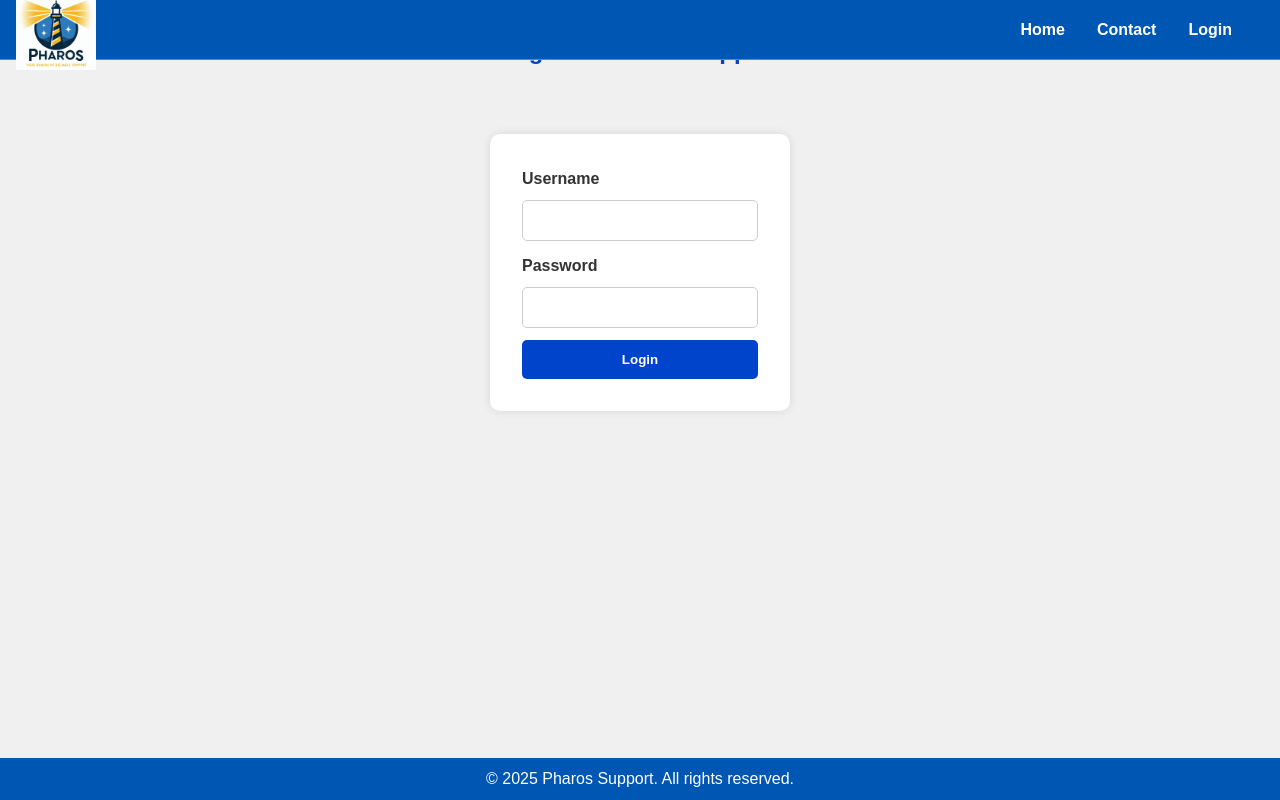
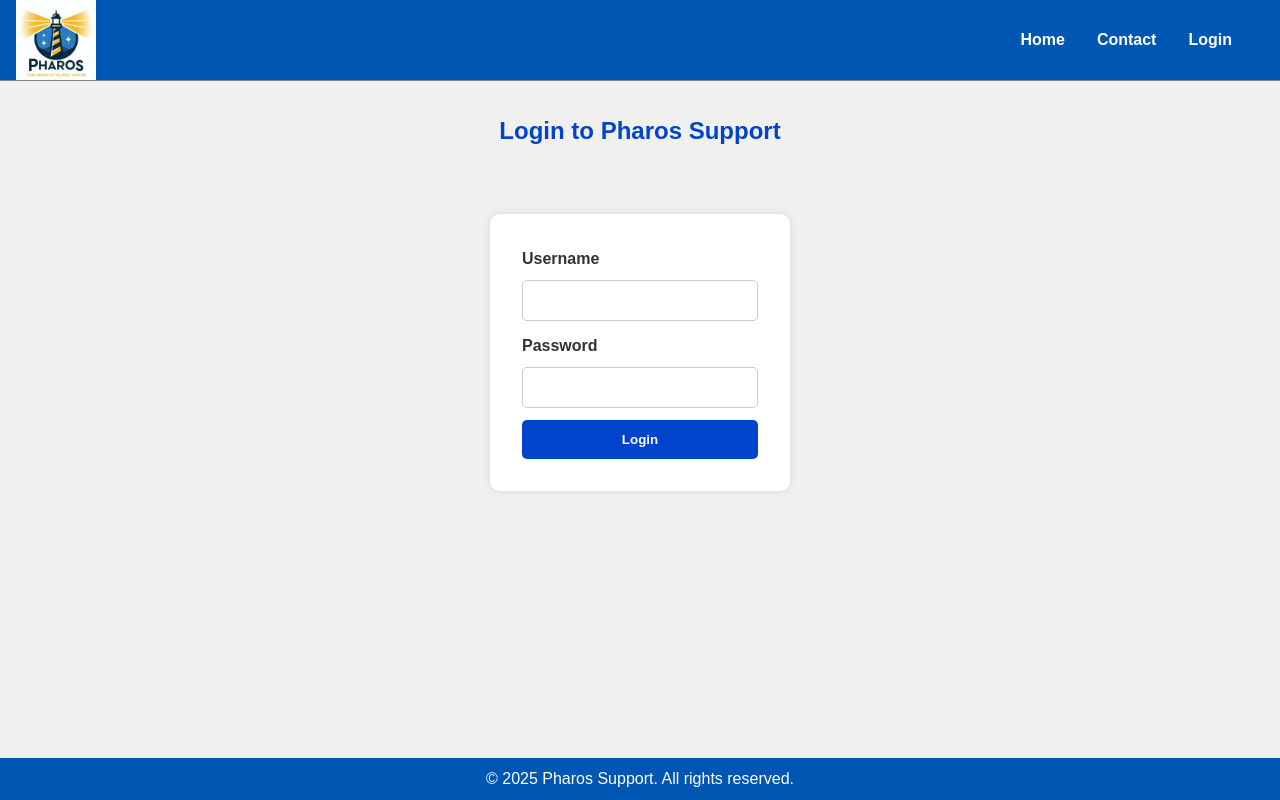
Before and after one commit to demavior/ticketing-system, a React (Vite) app in the folder frontend/: page /login in a window 1280 px wide. Built offline with nearby package versions, Linux system fonts and the light colour scheme.

Commit message:
Update css for improved layout and button styling consistency

```diff
--- a/frontend/src/assets/styles/Header.css
+++ b/frontend/src/assets/styles/Header.css
@@ -6,7 +6,6 @@
   padding: 0 1rem;
   color: white;
   position: fixed;
-  height: 60px;
   width: 100%;
   border-bottom: 1px solid grey;
   z-index: 1000;
--- a/frontend/src/assets/styles/Login.css
+++ b/frontend/src/assets/styles/Login.css
@@ -6,6 +6,7 @@
   justify-content: center;
   padding: 2rem;
   background-color: var(--background-color);
+  margin-top: 80px;
 }
 
 .login-container h2 {
```
